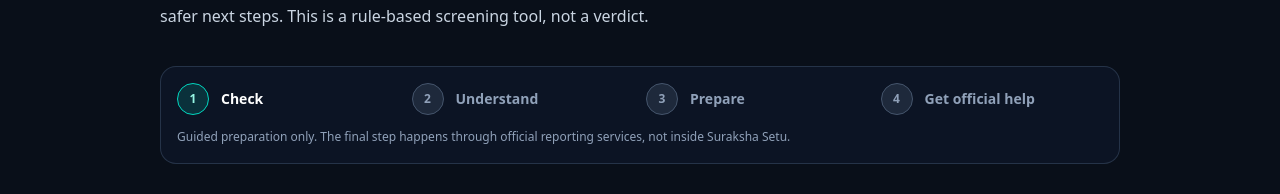
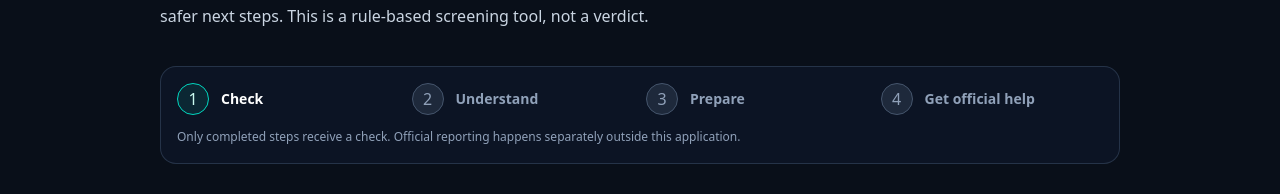
Before and after one commit to aadi-harale/suraksha_setu, a Next.js app in the folder frontend/: page /check in a window 1280 px wide. Shown: the part 304-498 px from the top of the page. Built offline with nearby package versions, Linux system fonts and the light colour scheme.

Commit message:
fix: show completed stages only after actual workflow actions

```diff
--- a/frontend/src/components/shared/JourneySteps.tsx
+++ b/frontend/src/components/shared/JourneySteps.tsx
@@ -1,24 +1,23 @@
-import Link from 'next/link';
 import { Check } from 'lucide-react';
 export type JourneyStage='check'|'understand'|'prepare'|'report';
-const STAGES:{id:JourneyStage;title:string;href:string}[]=[
- {id:'check',title:'Check',href:'/check'},
- {id:'understand',title:'Understand',href:'/check'},
- {id:'prepare',title:'Prepare',href:'/reports'},
- {id:'report',title:'Get official help',href:'/help'}
+const STAGES:{id:JourneyStage;title:string}[]=[
+ {id:'check',title:'Check'},
+ {id:'understand',title:'Understand'},
+ {id:'prepare',title:'Prepare'},
+ {id:'report',title:'Get official help'}
 ];
-export default function JourneySteps({current}:{current:JourneyStage}){
- const active=STAGES.findIndex(s=>s.id===current);
- return <nav aria-label="Your journey" className="mb-8 rounded-2xl border border-slate-700/70 bg-slate-900/70 p-4">
+export default function JourneySteps({current,completed=[]}:{current:JourneyStage;completed?:JourneyStage[]}){
+ return <nav aria-label="Your preparation journey" className="mb-8 rounded-2xl border border-slate-700/70 bg-slate-900/70 p-4">
   <ol className="grid grid-cols-2 gap-3 md:grid-cols-4">
    {STAGES.map((step,index)=>{
-     const reached=index<=active;
+    const done=completed.includes(step.id);
+    const active=step.id===current;
     return <li key={step.id} className="flex min-w-0 items-center gap-3">
-      <span aria-hidden="true" className={`flex h-8 w-8 shrink-0 items-center justify-center rounded-full border text-xs font-bold ${reached?'border-teal-400 bg-teal-400/15 text-teal-200':'border-slate-600 bg-slate-800 text-slate-400'}`}>{index<active?<Check size={16}/>:index+1}</span>
-      <span className={`text-xs font-semibold sm:text-sm ${index===active?'text-white':'text-slate-400'}`}>{step.title}</span>
+     <span aria-hidden="true" className={done?'flex h-8 w-8 shrink-0 items-center justify-center rounded-full border border-teal-400 bg-teal-400/20 text-teal-200':active?'flex h-8 w-8 shrink-0 items-center justify-center rounded-full border border-teal-400 bg-teal-400/10 text-teal-100':'flex h-8 w-8 shrink-0 items-center justify-center rounded-full border border-slate-600 bg-slate-800 text-slate-400'}>{done?<Check size={16}/>:index+1}</span>
+     <span className={active?'text-xs font-bold text-white sm:text-sm':'text-xs font-semibold text-slate-400 sm:text-sm'}>{step.title}</span>
     </li>;
    })}
   </ol>
-   <p className="mt-3 text-xs leading-5 text-slate-400">Guided preparation only. The final step happens through official reporting services, not inside Suraksha Setu.</p>
+  <p className="mt-3 text-xs leading-5 text-slate-400">Only completed steps receive a check. Official reporting happens separately outside this application.</p>
  </nav>;
 }
```
Lines whose indentation alone changed are shown as unchanged.
